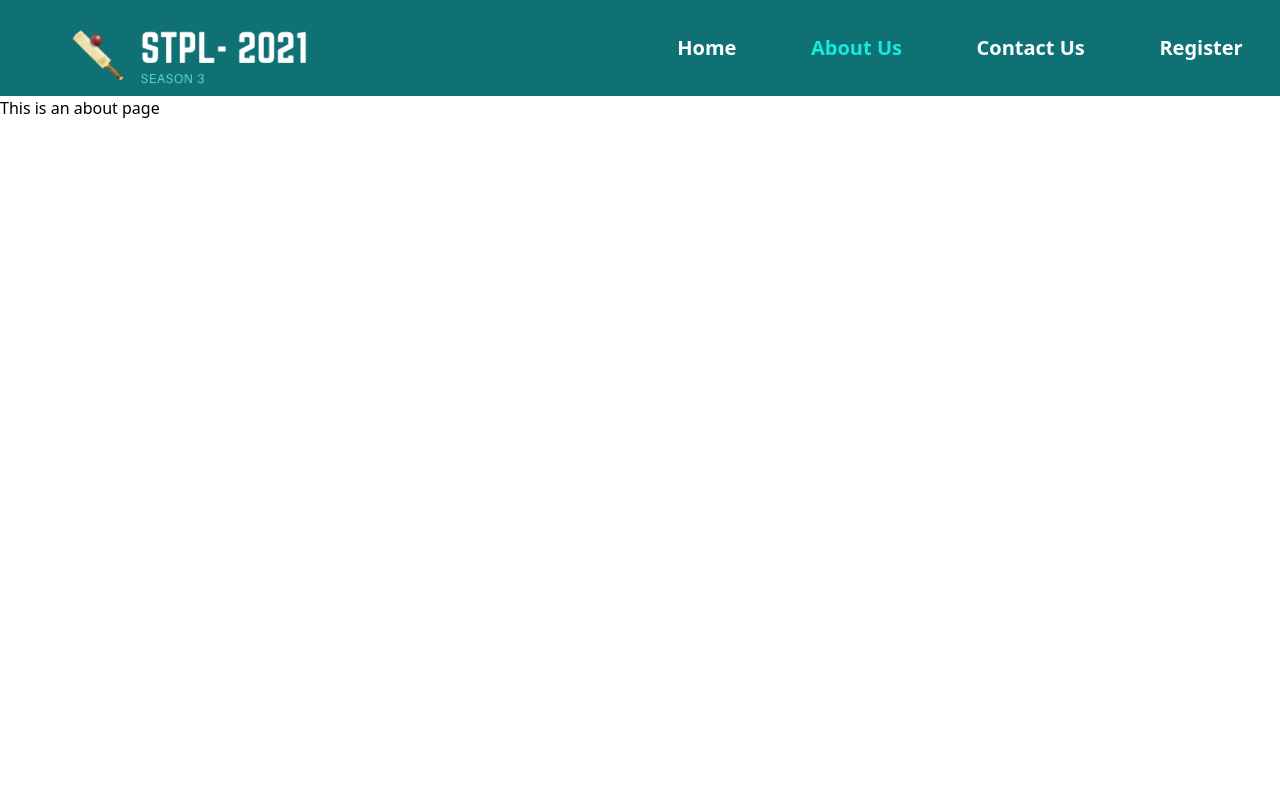
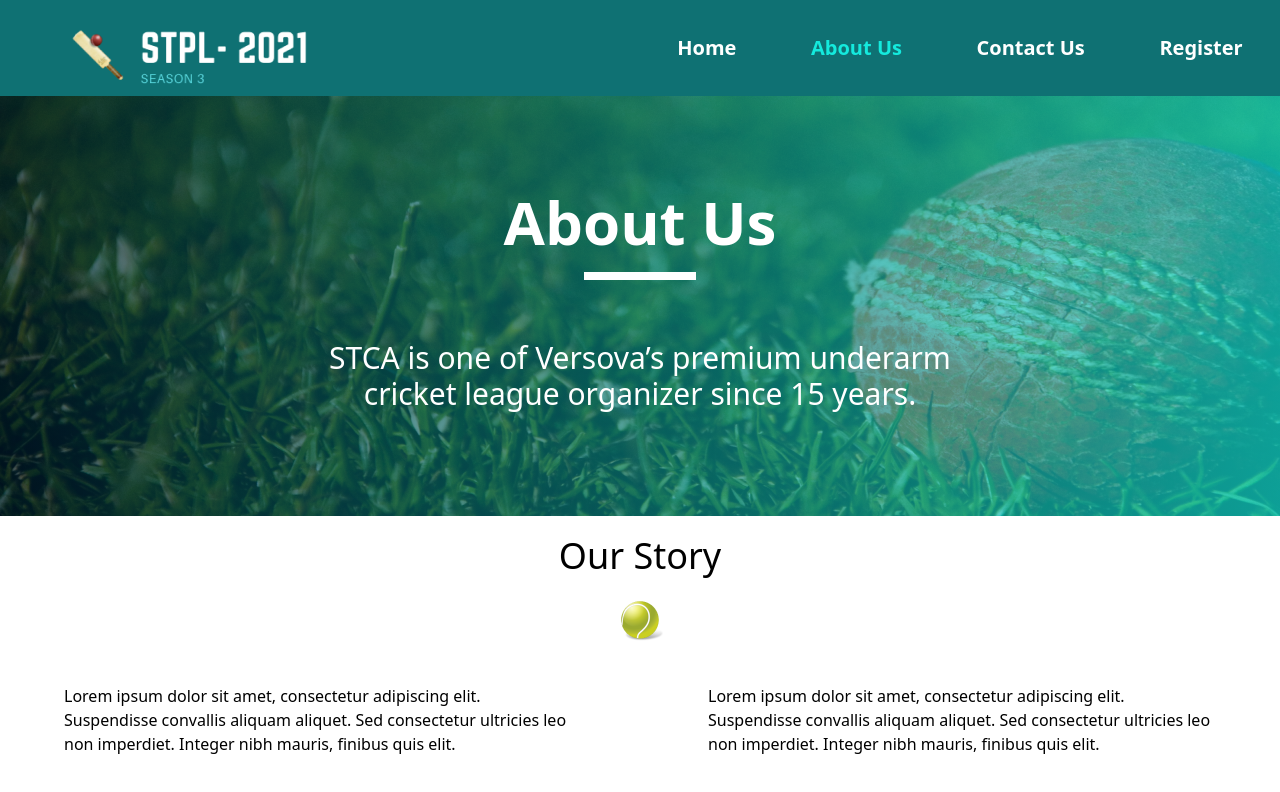
Before and after one commit to dilmohan11/stca, a Vue app in the folder client/: page /about in a window 1280 px wide. Shown: the top 792 px of the page. Built offline with nearby package versions, Linux system fonts and the light colour scheme.

Commit message:
About and Home Page

```diff
--- /dev/null
+++ b/client/src/components/Gallery.vue
@@ -0,0 +1,15 @@
+<template>
+  <section class="gallery">
+
+  </section>
+</template>
+
+<script>
+export default {
+
+}
+</script>
+
+<style>
+
+</style>
--- a/client/src/views/About.vue
+++ b/client/src/views/About.vue
@@ -1,5 +1,40 @@
 <template>
-  <div class="about">
-    <h1>This is an about page</h1>
-  </div>
+  <main>
+    <Herobox
+      header="About Us"
+      quote="STCA is one of Versova’s premium underarm cricket league organizer since 15 years."
+    />
+    <section>
+      <div class="about_title flex flex-col ">
+            <h3 class="text-4xl text-center p-5">Our Story</h3>
+            <img src="../assets/images/tennisball.png" alt="Tennis Ball picture" class="w-12 h-12 mx-auto mb-5">
+        </div>
+        <div class="about_content flex gap-2 my-5">
+            <div class="para w-1/2 px-16">
+                <p>
+                    Lorem ipsum dolor sit amet, consectetur adipiscing elit. Suspendisse convallis aliquam aliquet.
+                    Sed consectetur ultricies leo non imperdiet. Integer nibh mauris, finibus quis elit.
+                </p>
+            </div>
+            <div class="para w-1/2 px-16">
+                  <p>
+                    Lorem ipsum dolor sit amet, consectetur adipiscing elit. Suspendisse convallis aliquam aliquet.
+                    Sed consectetur ultricies leo non imperdiet. Integer nibh mauris, finibus quis elit.
+                </p>
+            </div>
+          </div>
+    </section>
+  </main>
 </template>
+
+<script>
+  import Herobox from '../components/Herobox.vue'
+  import Footer from '../components/Footer.vue'
+export default {
+  components: { Herobox, Footer }
+}
+</script>
+
+<style>
+
+</style>
--- a/client/src/views/Home.vue
+++ b/client/src/views/Home.vue
@@ -1,8 +1,19 @@
 <template>
-  <div class="home">
-    <h1>Home Page</h1>
-
-  </div>
+  <main>
+    <section class="hero_section">
+      <div class="flex justify-center self-center pt-64 ">
+        <h1 class="text-6xl text-white ">
+        <span class="uppercase cricket_h1 font-bold">Cricket</span> is life!
+      </h1>
+      </div>
+      <div class="submit text-center">
+            <button class="text-lg px-4 py-4 font-semibold rounded-xl mt-5 bg-green-700 text-white hover:text-gray-50
+                            hover:bg-green-900 transform transition ease-linear duration-200">
+                Register Now
+            </button>
+        </div>
+    </section>
+  </main>
 </template>
 
 <script>
@@ -13,3 +24,13 @@ export default {
   }
 }
 </script>
+
+<style>
+  .hero_section {
+    background: linear-gradient(to right, rgba(0,0,0,0.3), rgba(0,0,0,0.3)), url('../assets/images/hero_background.jpg');
+    height: 100vh;
+  }
+  .cricket_h1 {
+    color:#14EADD;
+  }
+</style>
```
Also changed, not shown: client/src/assets/images/hero_background.jpg (added).
